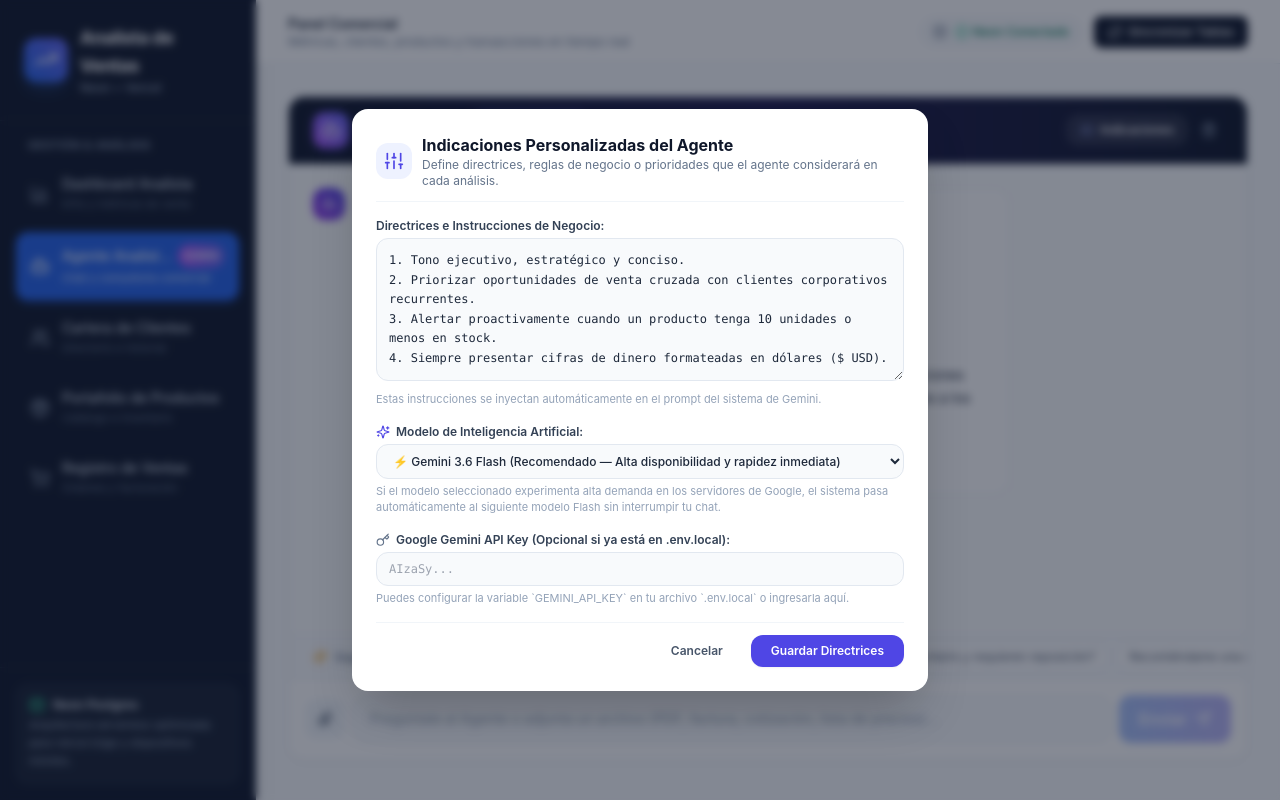
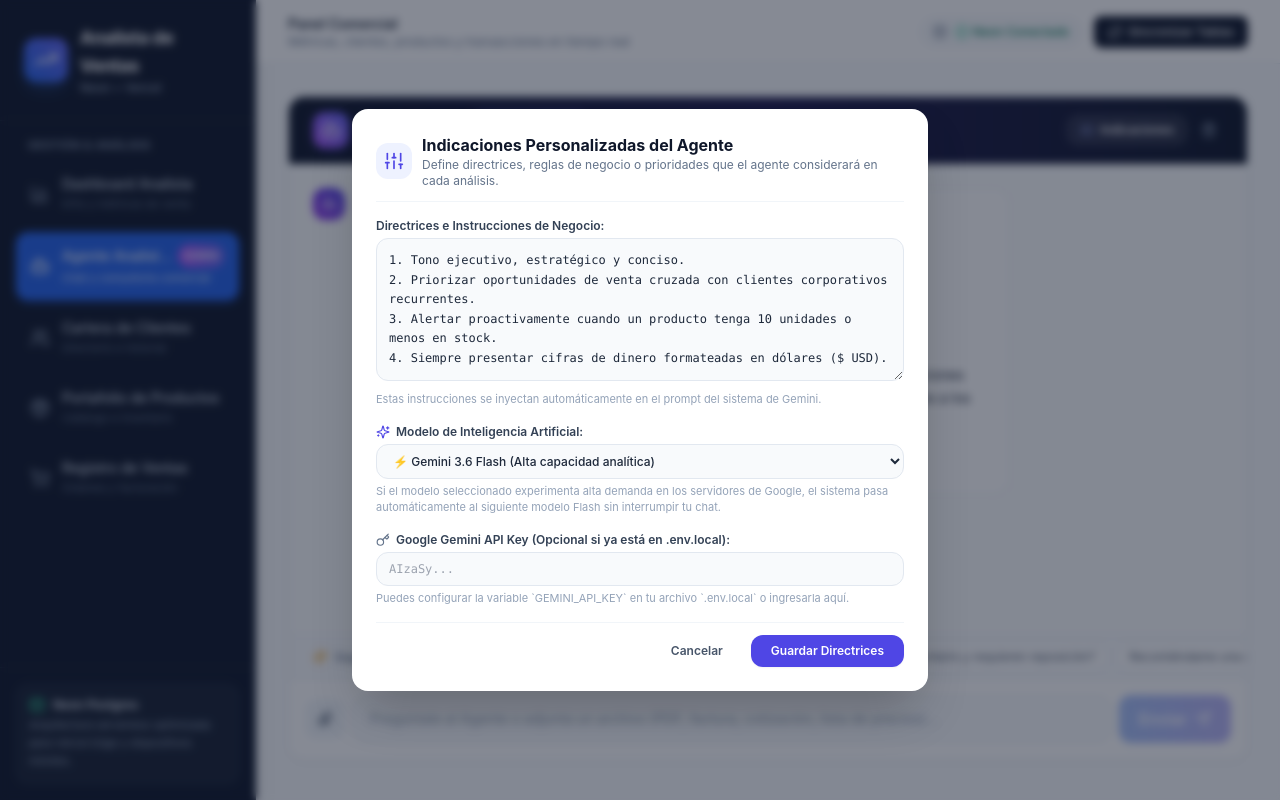
Before and after one commit to alvarolsr/AnalistaVentas, a Next.js app: page /agente in a window 1280 px wide. Both pictures are taken after a click on the button "GEMINI 3.6 FLASH". Built offline with nearby package versions, Linux system fonts and the light colour scheme; no server answers; the database is empty.

Commit message:
feat(agente): incorporar Gemini 3.5 Flash como opcion prioritaria por mayor cuota RPD

```diff
--- a/src/app/agente/page.tsx
+++ b/src/app/agente/page.tsx
@@ -289,7 +289,13 @@ Puedes consultarme análisis comerciales, balances de inventario o darme **indic
                 title="Clic para cambiar modelo en configuración"
                 className="px-2 py-0.5 bg-indigo-500/20 hover:bg-indigo-500/30 text-indigo-200 border border-indigo-400/30 text-[9px] sm:text-[10px] font-bold rounded-full uppercase tracking-wider shrink-0 transition"
               >
-                {modelo === "gemini-3.8-flash" ? "Gemini 3.8 Flash" : modelo === "gemini-3.5-flash-lite" ? "Gemini 3.5 Lite" : "Gemini 3.6 Flash"}
+                {modelo === "gemini-3.8-flash"
+                  ? "Gemini 3.8 Flash"
+                  : modelo === "gemini-3.5-flash"
+                  ? "Gemini 3.5 Flash"
+                  : modelo === "gemini-3.5-flash-lite"
+                  ? "Gemini 3.5 Lite"
+                  : "Gemini 3.6 Flash"}
               </button>
             </div>
             <p className="text-[10px] sm:text-[11px] text-slate-300 flex items-center gap-1.5 truncate">
@@ -544,8 +550,11 @@ Puedes consultarme análisis comerciales, balances de inventario o darme **indic
                   onChange={(e) => setModelo(e.target.value)}
                   className="w-full bg-slate-50 border border-slate-200 rounded-xl px-3 py-2 text-xs text-slate-800 focus:outline-none focus:ring-2 focus:ring-indigo-600/20 focus:border-indigo-600 font-medium"
                 >
+                  <option value="gemini-3.5-flash">
+                    💎 Gemini 3.5 Flash (Mayor cuota de peticiones RPD diarias)
+                  </option>
                   <option value="gemini-3.6-flash">
-                    ⚡ Gemini 3.6 Flash (Recomendado — Alta disponibilidad y rapidez inmediata)
+                    ⚡ Gemini 3.6 Flash (Alta capacidad analítica)
                   </option>
                   <option value="gemini-3.5-flash-lite">
                     🚀 Gemini 3.5 Flash Lite (Ultra liviano — menor latencia)
--- a/src/app/api/agente/chat/route.ts
+++ b/src/app/api/agente/chat/route.ts
@@ -185,12 +185,12 @@ REGLAS DE RESPUESTA:
     });
 
     // 3. Invocar al Agente Gemini con prioridad y fallback de alta disponibilidad
-    const modeloSolicitado = (body.modelo as string) || "gemini-3.6-flash";
+    const modeloSolicitado = (body.modelo as string) || "gemini-3.5-flash";
     const candidatos = [
       modeloSolicitado,
+      "gemini-3.5-flash",
       "gemini-3.6-flash",
       "gemini-3.5-flash-lite",
-      "gemini-3.5-flash",
       "gemini-3.8-flash",
     ];
     const modelosIntentar = Array.from(new Set(candidatos));
--- a/src/app/api/productos/importar-pdf/geminiAgent.ts
+++ b/src/app/api/productos/importar-pdf/geminiAgent.ts
@@ -111,7 +111,7 @@ Ignora portadas decorativas, tablas de condiciones bancarias, términos y condic
       },
     };
 
-    const modelosIntentar = ["gemini-3.8-flash", "gemini-3.6-flash", "gemini-3.5-flash"];
+    const modelosIntentar = ["gemini-3.5-flash", "gemini-3.6-flash", "gemini-3.5-flash-lite", "gemini-3.8-flash"];
     let response;
     let ultimoError: any = null;
 
@@ -128,6 +128,7 @@ Ignora portadas decorativas, tablas de condiciones bancarias, términos y condic
       } catch (err: any) {
         ultimoError = err;
         console.warn(`[Gemini PDF Agent] Error o alta demanda con ${model}:`, err?.message || err);
+        await new Promise((resolve) => setTimeout(resolve, 800));
       }
     }
 
```
